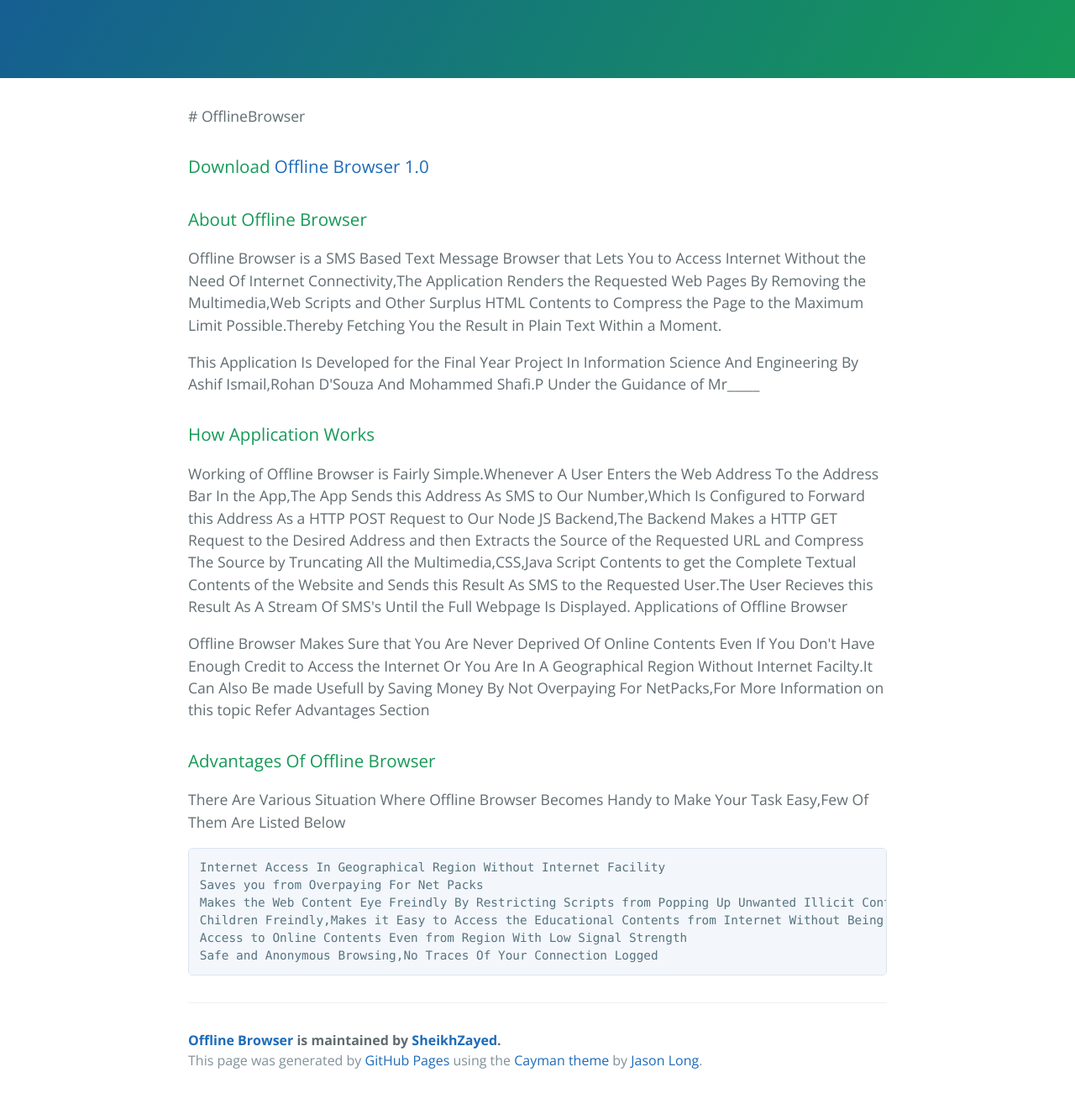
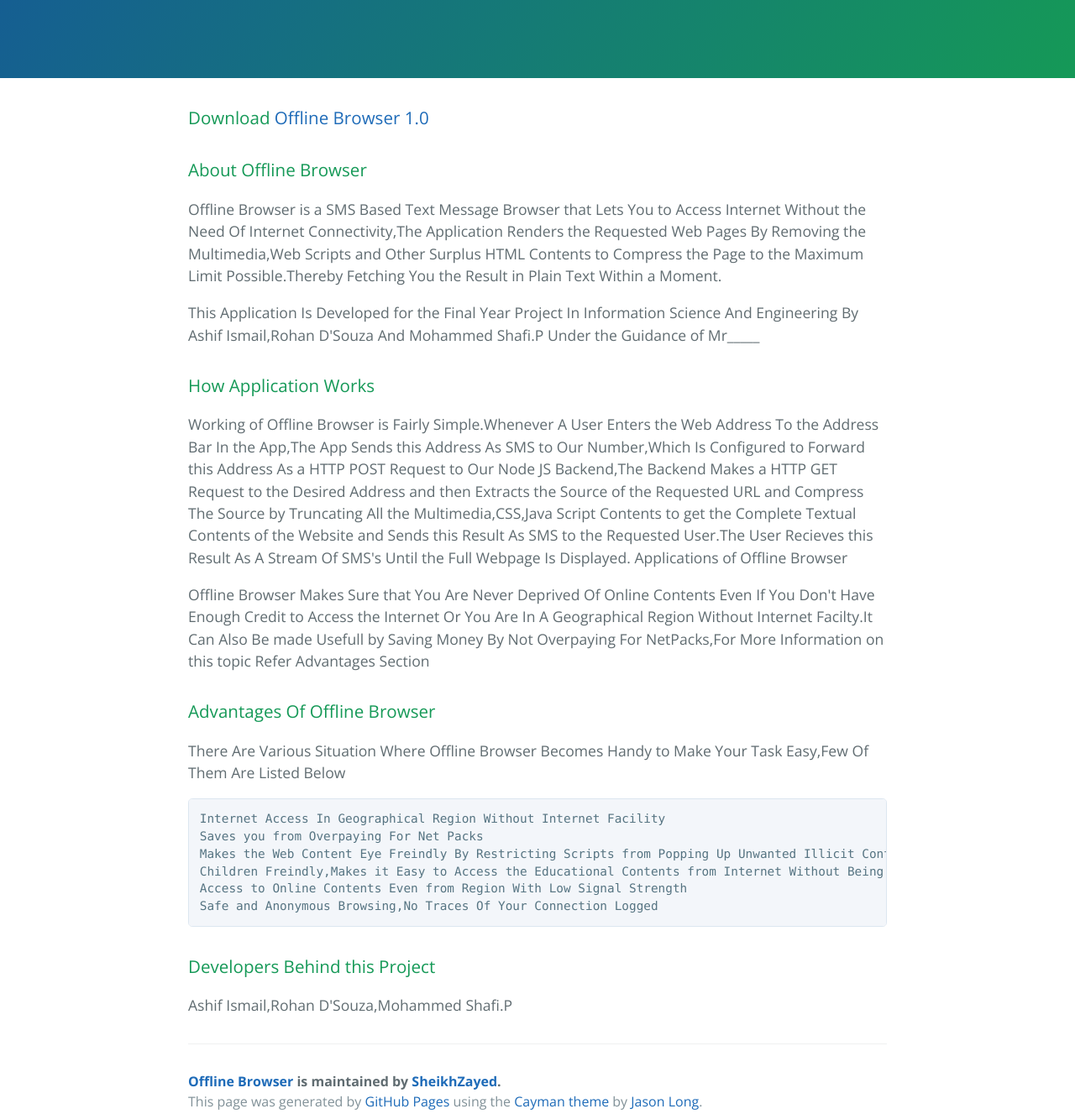
Before and after one commit to ashif-ismail/Offline-Browser-NodeJS-Wrapper, a plain HTML site: page index.html in a window 1280 px wide. Shown: the part 290-1617 px from the top of the page at 84% size. Drawn offline with nearby package versions, Linux system fonts and the light colour scheme.

```diff
--- a/index.html
+++ b/index.html
@@ -19,9 +19,7 @@
     </section>
 
     <section class="main-content">
-      <p># OfflineBrowser</p>
-
-<h3>
+      <h3>
 <a id="download-offline-browser-10" class="anchor" href="#download-offline-browser-10" aria-hidden="true"><span class="octicon octicon-link"></span></a>Download <a href="https://www.dropbox.com/s/nphfnyj2gmjfz31/OfflineBrowser-l.apk?dl=0">Offline Browser 1.0</a>
 </h3>
 
@@ -53,6 +51,11 @@
 Safe and Anonymous Browsing,No Traces Of Your Connection Logged
 </code></pre>
 
+<h3>
+<a id="developers-behind-this-project" class="anchor" href="#developers-behind-this-project" aria-hidden="true"><span class="octicon octicon-link"></span></a>Developers Behind this Project</h3>
+
+<p>Ashif Ismail,Rohan D'Souza,Mohammed Shafi.P </p>
+
       <footer class="site-footer">
         <span class="site-footer-owner"><a href="https://github.com/SheikhZayed/OfflineBrowser">Offline Browser</a> is maintained by <a href="https://github.com/SheikhZayed">SheikhZayed</a>.</span>
 
```
Also changed, not shown: params.json (+1 -1 lines).
